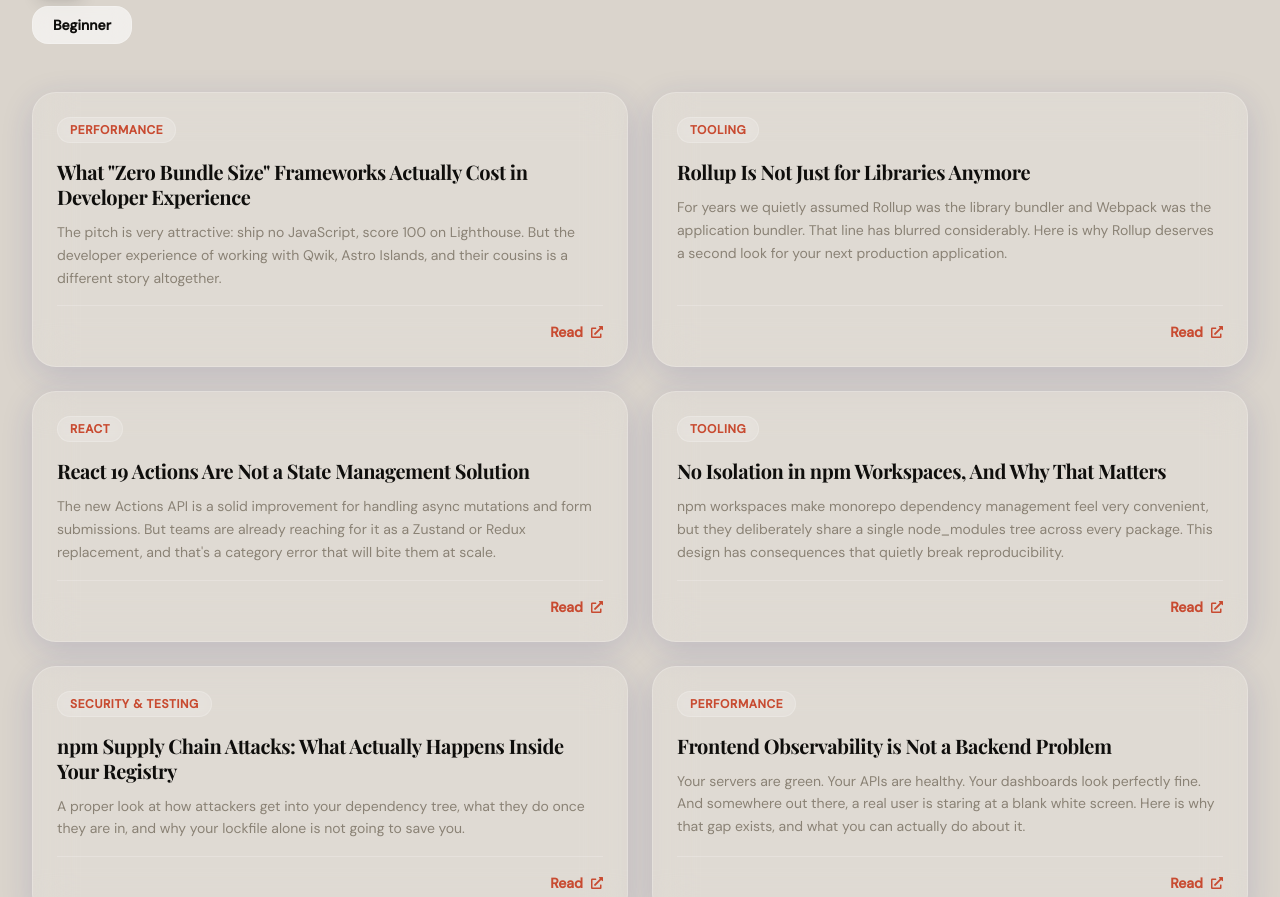
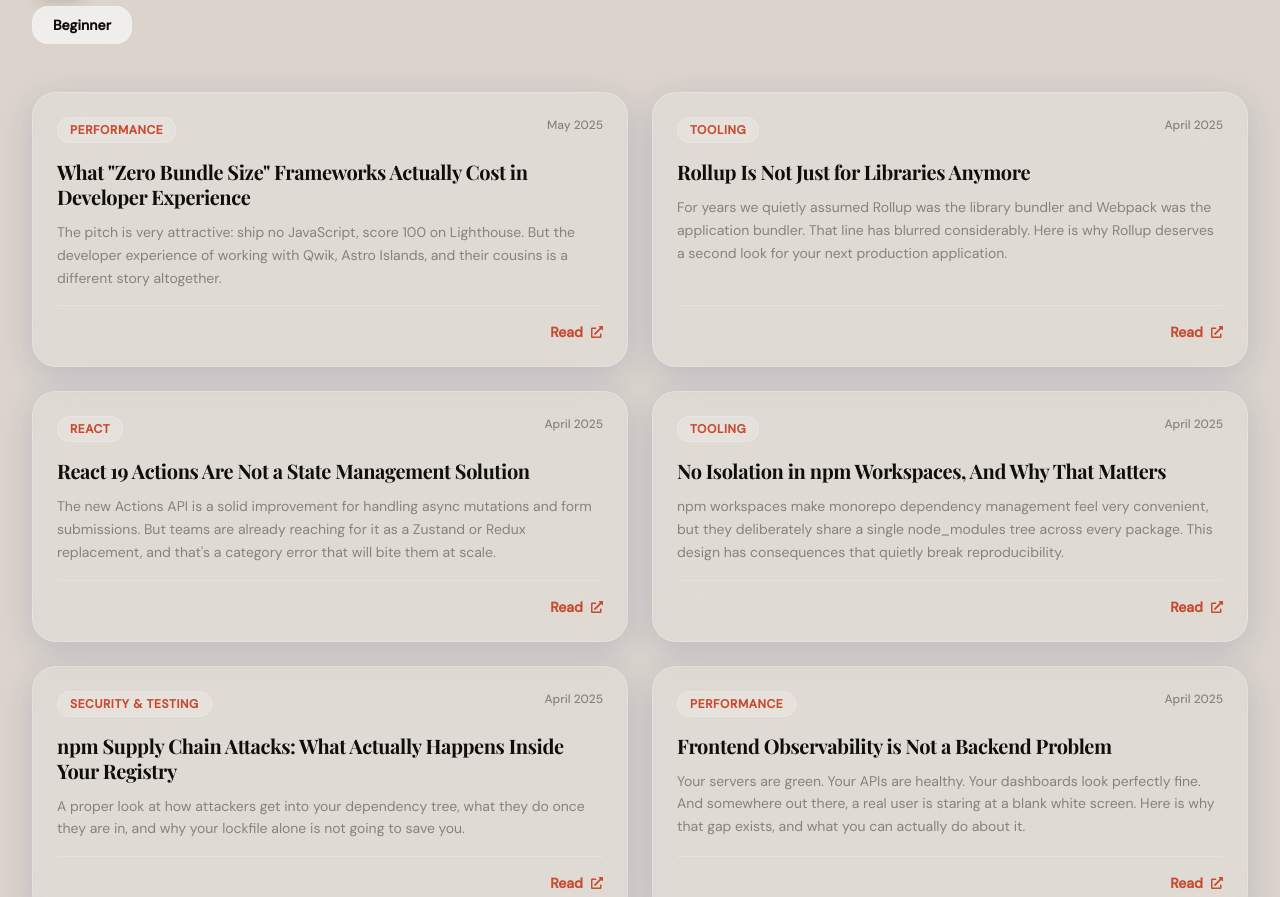
Before and after one commit to RgnDunes/Portfolio-v5, a Next.js app: page / in a window 1280 px wide. Shown: the part 9605-10502 px from the top of the page. Built offline with nearby package versions, Linux system fonts and the light colour scheme; no server answers.

Commit message:
Fix TypeScript error: use article.date instead of article.year

```diff
--- a/src/components/sections/ArticlesModern.tsx
+++ b/src/components/sections/ArticlesModern.tsx
@@ -108,8 +108,8 @@
                 <span className="glass rounded-full px-3 py-1 text-xs font-semibold uppercase tracking-wider text-accent">
                   {article.type}
                 </span>
-                {article.year && (
-                  <span className="text-xs font-medium text-muted">{article.year}</span>
+                {article.date && (
+                  <span className="text-xs font-medium text-muted">{article.date}</span>
                 )}
               </div>
 
```
